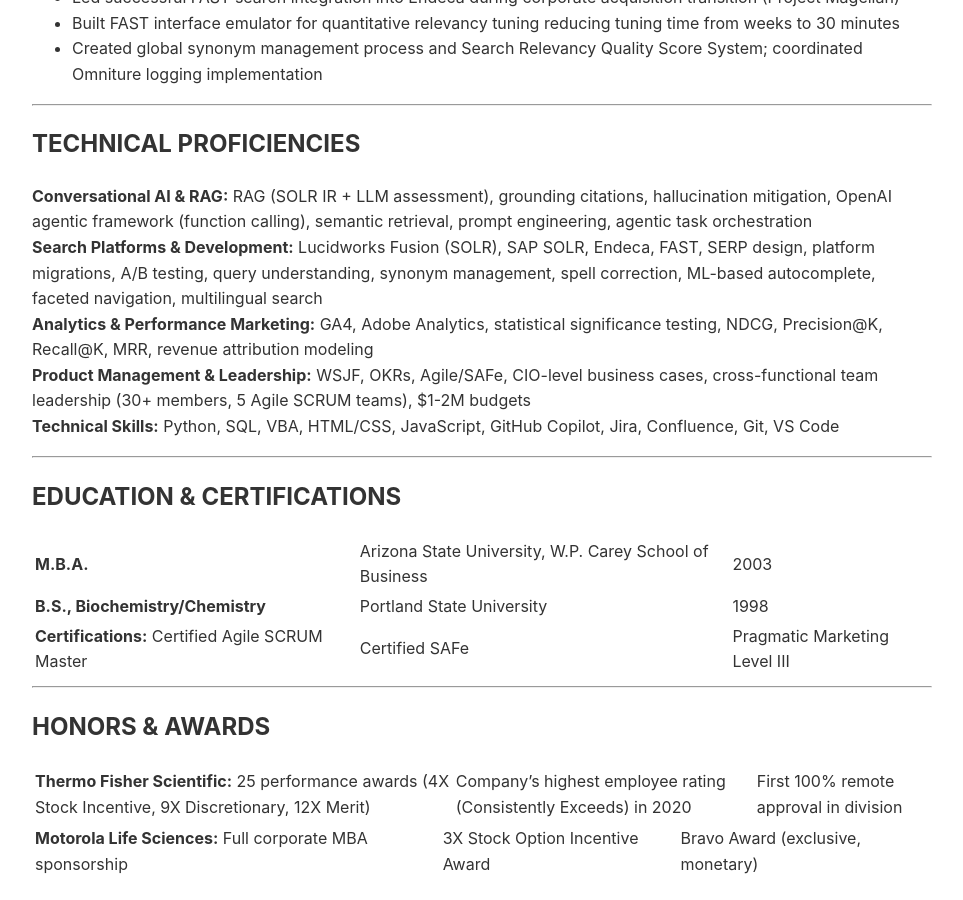
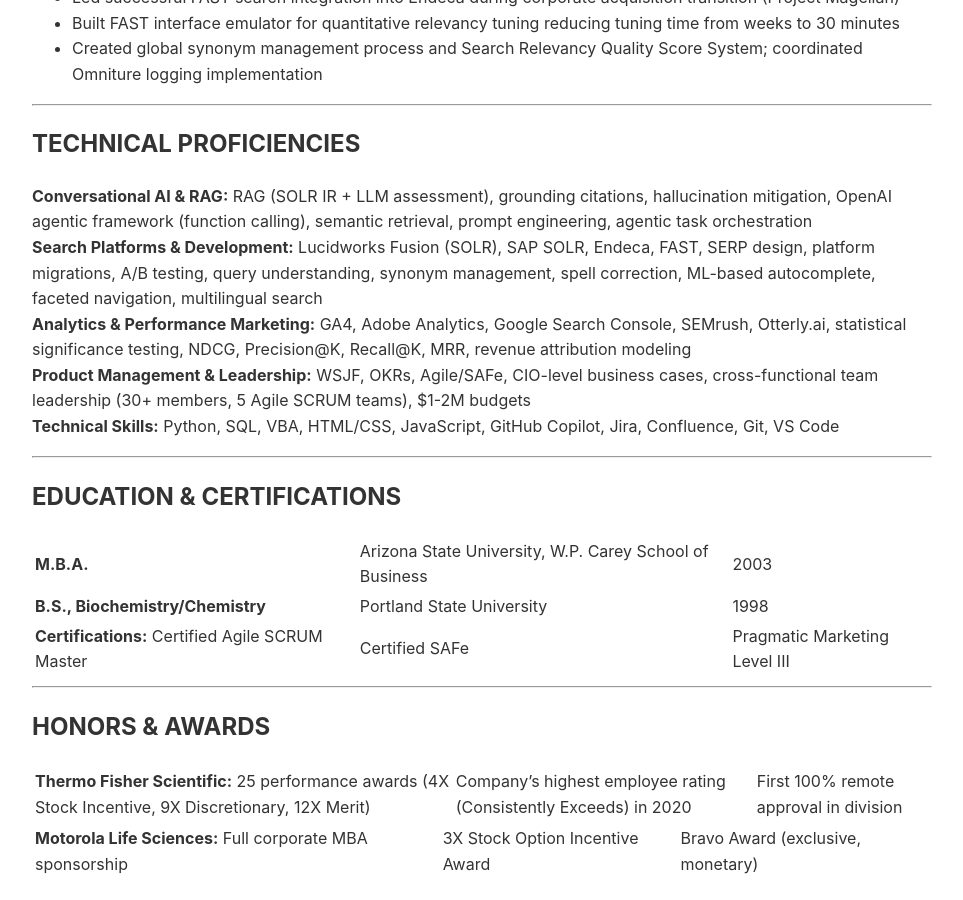
Before and after one commit to tsimech/tsimech.github.io, a Jekyll site: the page built from docs/thermofisher_ai_search.md, in a window 1280 px wide and 900 px high, scrolled down 4135 px. Shown: the whole window, without its empty margins (158-1121 px from the left). Built offline with Jekyll 4.4.1, drawn with Linux system fonts in a browser that asks for light colours.

Commit message:
Update ThermoFisher AI Search: add Google Search Console, SEMrush, Otterly.ai

```diff
--- a/docs/thermofisher_ai_search.md
+++ b/docs/thermofisher_ai_search.md
@@ -145,7 +145,7 @@ AI search product leader who designed and built the on-site search experience fo
 
 **Conversational AI & RAG:** RAG (SOLR IR + LLM assessment), grounding citations, hallucination mitigation, OpenAI agentic framework (function calling), semantic retrieval, prompt engineering, agentic task orchestration
 **Search Platforms & Development:** Lucidworks Fusion (SOLR), SAP SOLR, Endeca, FAST, SERP design, platform migrations, A/B testing, query understanding, synonym management, spell correction, ML-based autocomplete, faceted navigation, multilingual search
-**Analytics & Performance Marketing:** GA4, Adobe Analytics, statistical significance testing, NDCG, Precision@K, Recall@K, MRR, revenue attribution modeling
+**Analytics & Performance Marketing:** GA4, Adobe Analytics, Google Search Console, SEMrush, Otterly.ai, statistical significance testing, NDCG, Precision@K, Recall@K, MRR, revenue attribution modeling
 **Product Management & Leadership:** WSJF, OKRs, Agile/SAFe, CIO-level business cases, cross-functional team leadership (30+ members, 5 Agile SCRUM teams), $1-2M budgets
 **Technical Skills:** Python, SQL, VBA, HTML/CSS, JavaScript, GitHub Copilot, Jira, Confluence, Git, VS Code
 
```
